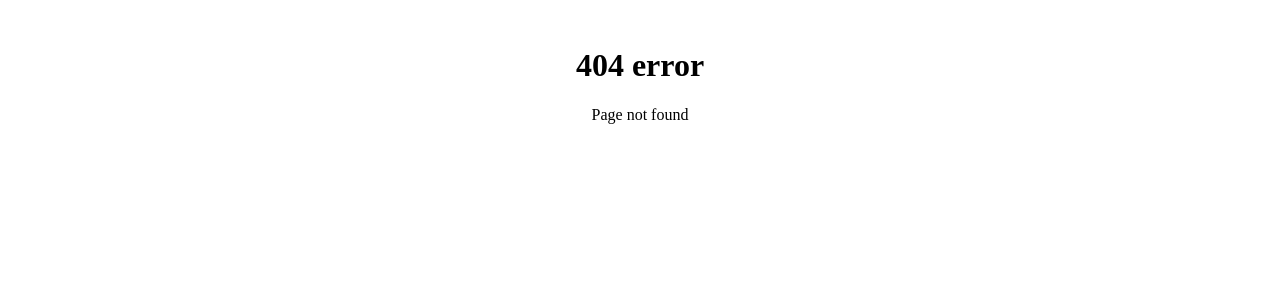
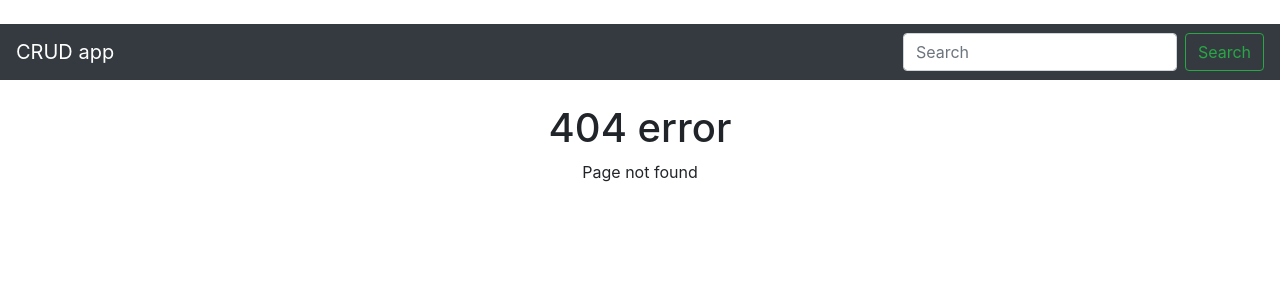
Before and after one commit to danuboom/crudapp, a Flask app: template templates/404.html in a window 1280 px wide. Shown: the top 300 px of the page. Run offline with Flask 3, Linux system fonts and the light colour scheme; the template is opened without the code that fills it, so the values that code supplies are empty.

Commit message:
second commit

```diff
--- a/templates/404.html
+++ b/templates/404.html
@@ -1,5 +1,12 @@
+{% extends 'base.html' %}
+
+
+{% block content %}
+
 <br/>
 <center>
 <h1>404 error</h1>
 <p>Page not found</p>
 </center>
+
+{% endblock %}
--- a/templates/base.html
+++ b/templates/base.html
@@ -1,12 +1,27 @@
-<!DOCTYPE html>
+<!doctype html>
 <html lang="en">
-<head>
-    <meta charset="UTF-8">
-    <meta name="viewport" content="width=device-width, initial-scale=1.0">
-    <link rel="stylesheet" href="{{ url_for('static', filename='css/main.css') }}">
-    {% block head %}{% endblock %}
-</head>
-<body>
-    {% block body %}{% endblock %}
-</body>
+  <head>
+    <!-- Required meta tags -->
+    <meta charset="utf-8">
+    <meta name="viewport" content="width=device-width, initial-scale=1, shrink-to-fit=no">
+
+    <!-- Bootstrap CSS -->
+    <link rel="stylesheet" href="https://cdn.jsdelivr.net/npm/bootstrap@4.1.3/dist/css/bootstrap.min.css" integrity="sha384-MCw98/SFnGE8fJT3GXwEOngsV7Zt27NXFoaoApmYm81iuXoPkFOJwJ8ERdknLPMO" crossorigin="anonymous">
+
+    <title>Personal Information</title>
+  </head>
+  <body>
+    <br/>
+        {% include 'navbar.html' %}
+        <div class="container">
+            {% block content %}
+            {% endblock %}
+        </div>
+
+    <!-- Optional JavaScript -->
+    <!-- jQuery first, then Popper.js, then Bootstrap JS -->
+    <script src="https://code.jquery.com/jquery-3.3.1.slim.min.js" integrity="sha384-q8i/X+965DzO0rT7abK41JStQIAqVgRVzpbzo5smXKp4YfRvH+8abtTE1Pi6jizo" crossorigin="anonymous"></script>
+    <script src="https://cdn.jsdelivr.net/npm/popper.js@1.14.3/dist/umd/popper.min.js" integrity="sha384-ZMP7rVo3mIykV+2+9J3UJ46jBk0WLaUAdn689aCwoqbBJiSnjAK/l8WvCWPIPm49" crossorigin="anonymous"></script>
+    <script src="https://cdn.jsdelivr.net/npm/bootstrap@4.1.3/dist/js/bootstrap.min.js" integrity="sha384-ChfqqxuZUCnJSK3+MXmPNIyE6ZbWh2IMqE241rYiqJxyMiZ6OW/JmZQ5stwEULTy" crossorigin="anonymous"></script>
+  </body>
 </html>
--- /dev/null
+++ b/templates/navbar.html
@@ -0,0 +1,21 @@
+<nav class="navbar navbar-expand-lg navbar-dark bg-dark">
+    <a class="navbar-brand" href="{{ url_for('index')}}">CRUD app</a>
+    <button class="navbar-toggler" type="button" data-toggle="collapse" data-target="#navbarSupportedContent" aria-controls="navbarSupportedContent" aria-expanded="false" aria-label="Toggle navigation">
+      <span class="navbar-toggler-icon"></span>
+    </button>
+
+    <div class="collapse navbar-collapse" id="navbarSupportedContent">
+      <ul class="navbar-nav mr-auto">
+        <!--
+        <li class="nav-item">
+          <a class="nav-link" href="#">Link</a>
+        </li>
+        -->
+
+      </ul>
+      <form class="form-inline my-2 my-lg-0">
+        <input class="form-control mr-sm-2" type="search" placeholder="Search" aria-label="Search">
+        <button class="btn btn-outline-success my-2 my-sm-0" type="submit">Search</button>
+      </form>
+    </div>
+  </nav>
```
Also changed, not shown: templates/500.html (+11 -5 lines), templates/index.html (+4 -6 lines).
